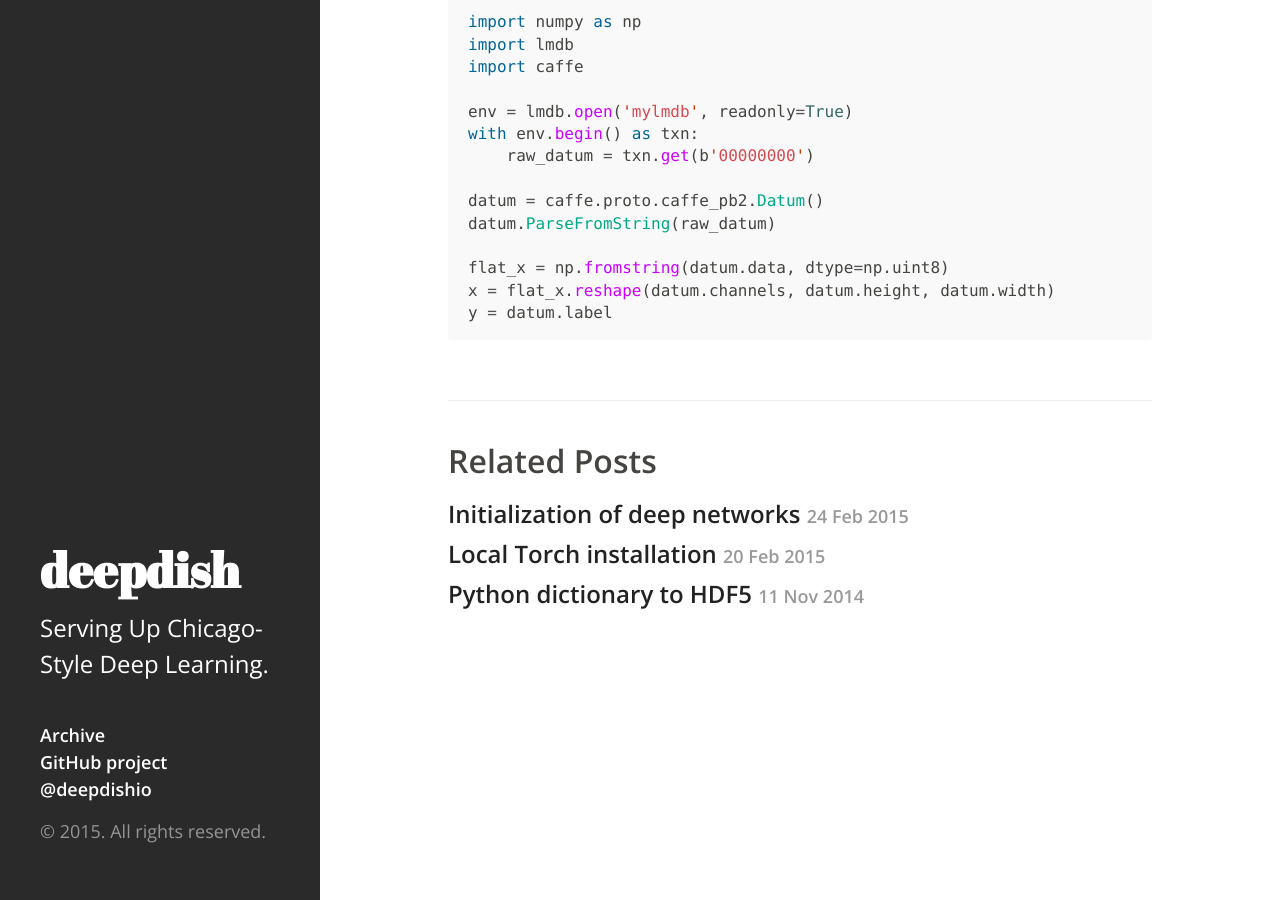
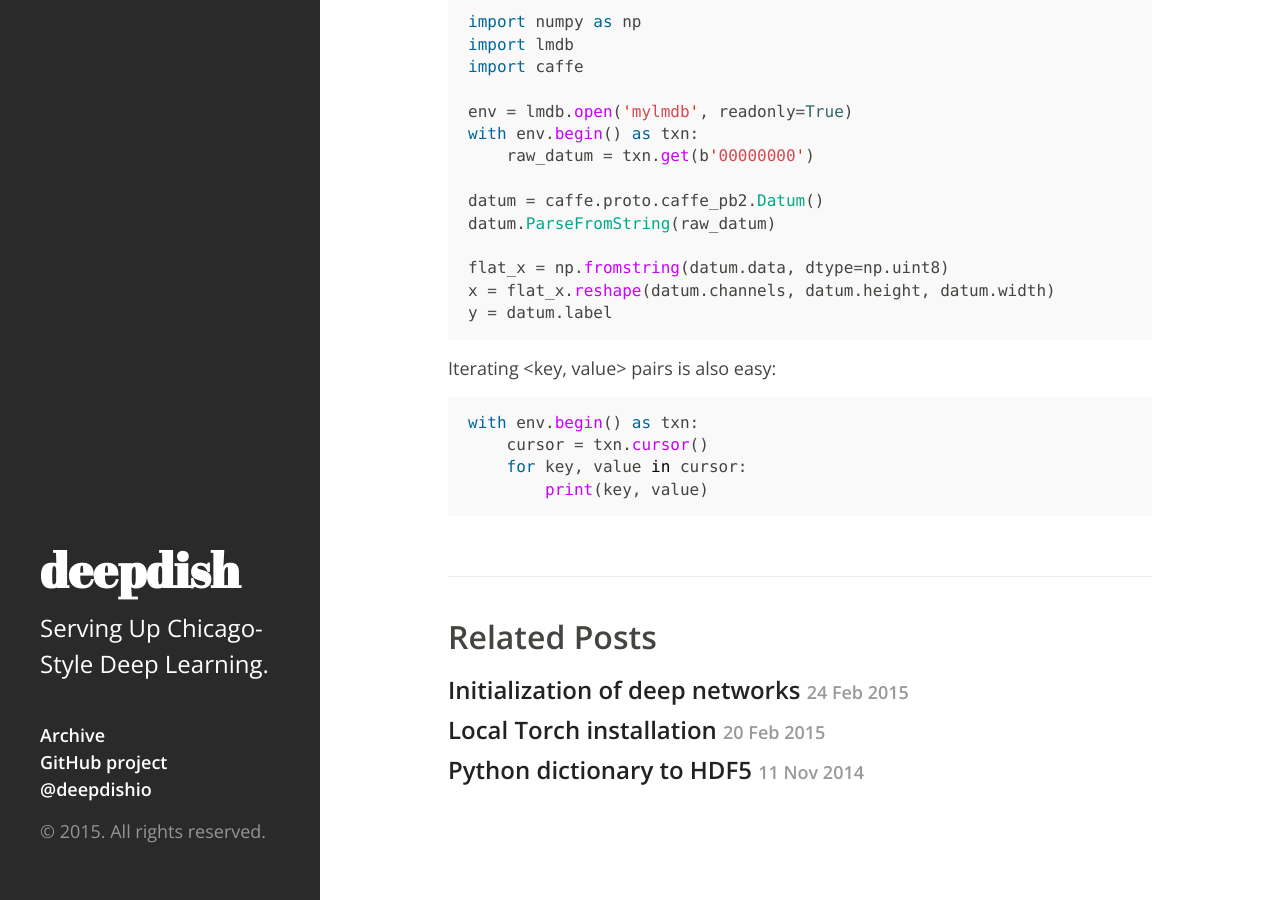
Before and after one commit to uchicago-cs/deepdish, a Jekyll site: the page built from _posts/2015-04-28-creating-lmdb-in-python.md, in a window 1280 px wide and 900 px high, scrolled down 1619 px. Built offline with Jekyll 4.4.1, drawn with Linux system fonts in a browser that asks for light colours; Markdown is read by kramdown in place of the engine named in the settings.

Commit message:
Added instruction how to iterate in lmdb.

````diff
--- a/_posts/2015-04-28-creating-lmdb-in-python.md
+++ b/_posts/2015-04-28-creating-lmdb-in-python.md
@@ -70,3 +70,12 @@ flat_x = np.fromstring(datum.data, dtype=np.uint8)
 x = flat_x.reshape(datum.channels, datum.height, datum.width)
 y = datum.label
 ```
+
+Iterating \<key, value\> pairs is also easy:
+
+```python
+with env.begin() as txn:
+    cursor = txn.cursor()
+    for key, value in cursor:
+        print(key, value)
+```
````
